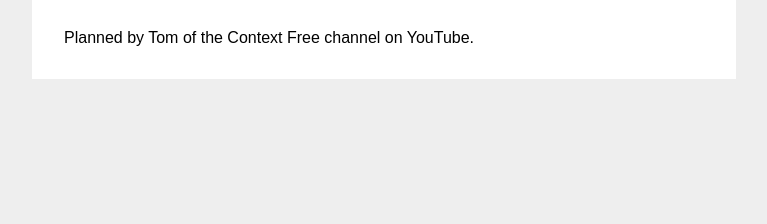
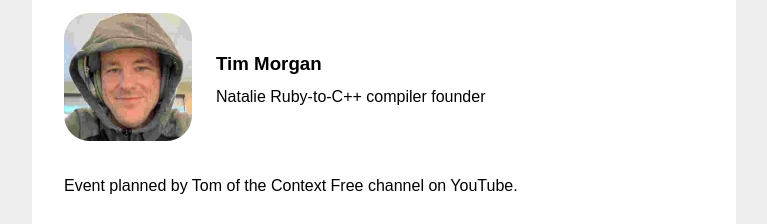
Before and after one commit to contextfreeinfo/plfestival, a plain HTML site: page index.html in a window 1280 px wide. Shown: the part 1303-1527 px from the top of the page, without its empty margins (256-1023 px from the left). Before the commit the page ends 1382 px from the top, so only its background shows below. Drawn offline with Linux system fonts and the light colour scheme.

Commit message:
Add Tim; change Shriram photo

```diff
--- a/index.html
+++ b/index.html
@@ -90,7 +90,17 @@
                 </div>
             </div>
 
+            <div class="speaker">
+                <a class="photo" href="https://github.com/seven1m">
+                    <img src="photos/tim-morgan-128.webp" alt="Tim Morgan"/>
+                </a>
+                <div class="info">
+                    <h3><a href="https://github.com/seven1m">Tim Morgan</a></h3>
+                    <div>Natalie Ruby-to-C++ compiler founder</div>
+                </div>
+            </div>
+
         </div>
-        <p class="foot">Planned by Tom of the Context Free channel on YouTube.</p>
+        <p class="foot">Event planned by Tom of the Context Free channel on YouTube.</p>
     </body>
 </html>
```
Also changed, not shown: photos/shriram-krishnamurthi-128.webp, photos/tim-morgan-128.webp (added), 1 other file.
